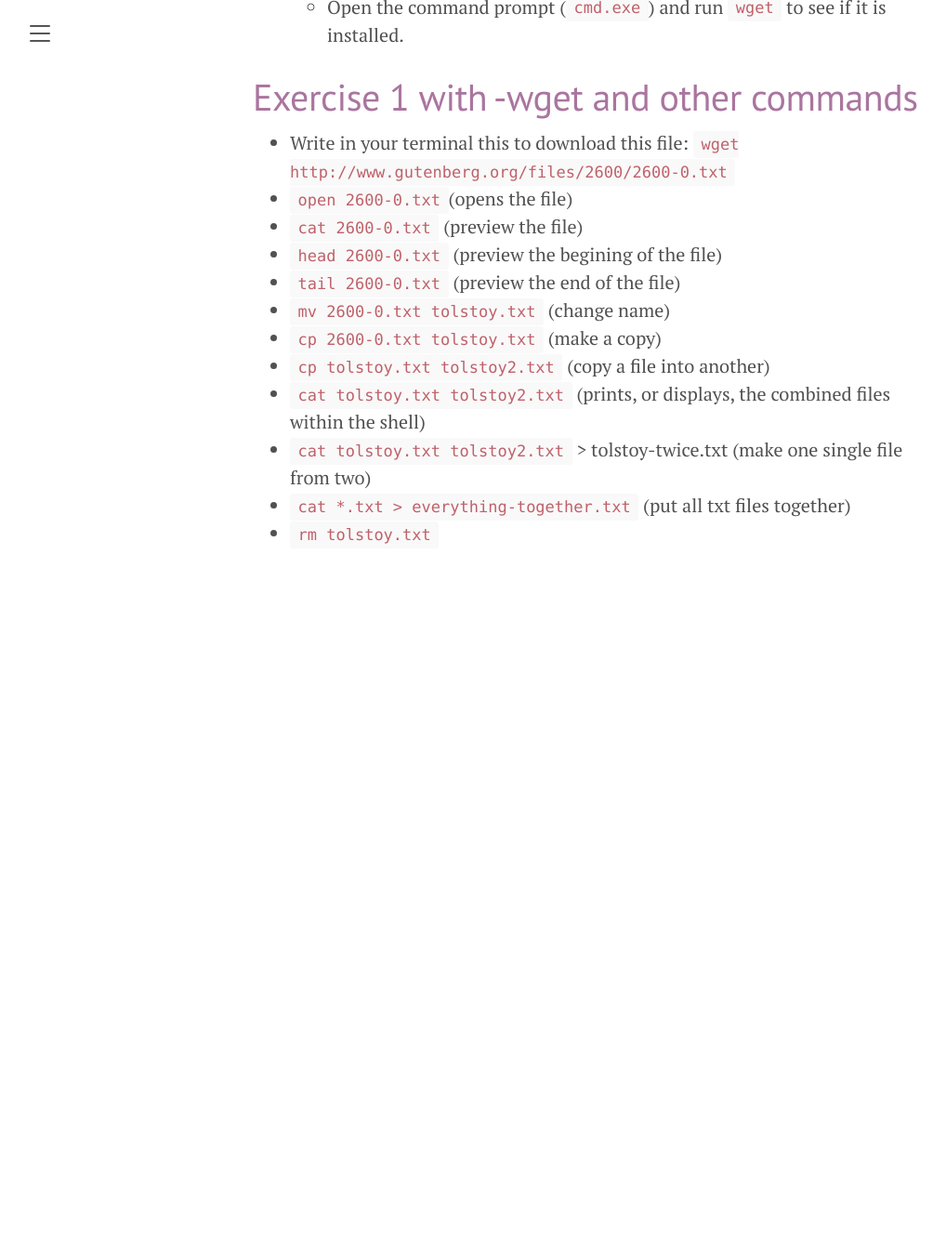
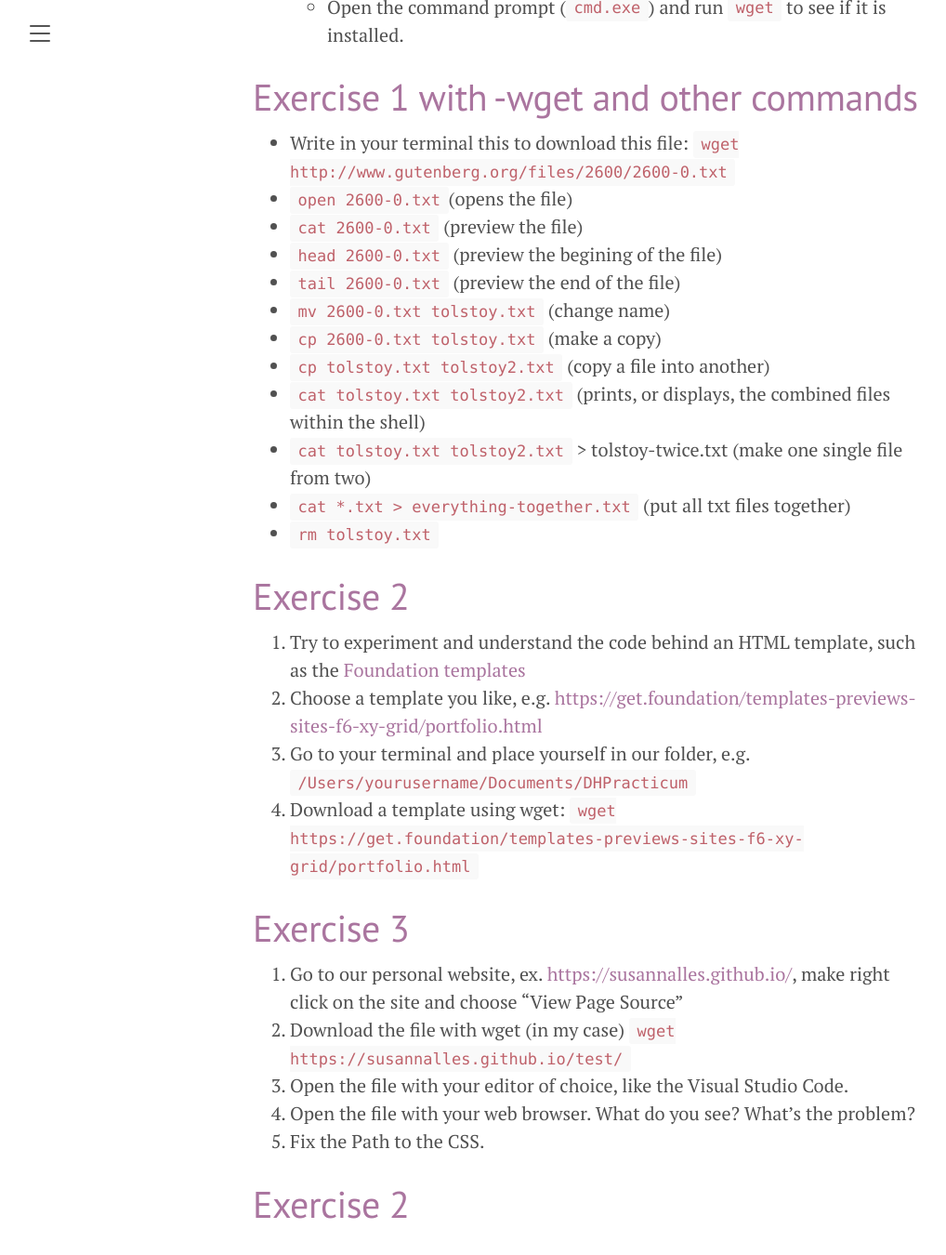
Before and after one commit to susannalles/DHPracticum_Spring23, a Jekyll site: the page built from exercises/3.Feb_2_2023.md, in a window 1280 px wide and 1400 px high, scrolled down 1677 px. Shown: the top 1350 px of the window at 93% size, without its empty margins (8-1026 px from the left). Built offline with Jekyll 4.4.1, drawn with Linux system fonts in a browser that asks for light colours; before the commit the page ends 2346 px from its top, so only the background shows below that.

Commit message:
Update 3.Feb_2_2023.md

```diff
--- a/exercises/3.Feb_2_2023.md
+++ b/exercises/3.Feb_2_2023.md
@@ -56,3 +56,22 @@ title: Class 3
   * `cat tolstoy.txt tolstoy2.txt` > tolstoy-twice.txt (make one single file from two)
   * `cat *.txt > everything-together.txt` (put all txt files together)
   * `rm tolstoy.txt`
+
+# Exercise 2
+
+1. Try to experiment and understand the code behind an HTML template, such as the [Foundation templates](https://get.foundation/templates.html)
+2. Choose a template you like, e.g. <https://get.foundation/templates-previews-sites-f6-xy-grid/portfolio.html>
+3. Go to your terminal and place yourself in our folder, e.g. `/Users/yourusername/Documents/DHPracticum`
+4. Download a template using wget: `wget https://get.foundation/templates-previews-sites-f6-xy-grid/portfolio.html`
+
+
+
+# Exercise 3
+
+  1. Go to our personal website, ex. <https://susannalles.github.io/>, make right click on the site and choose "View Page Source"
+  2. Download the file with wget (in my case) `wget https://susannalles.github.io/test/`
+  3. Open the file with your editor of choice, like the Visual Studio Code.
+  4. Open the file with your web browser. What do you see? What's the problem?
+  5. Fix the Path to the CSS.
+
+# Exercise 2
```
